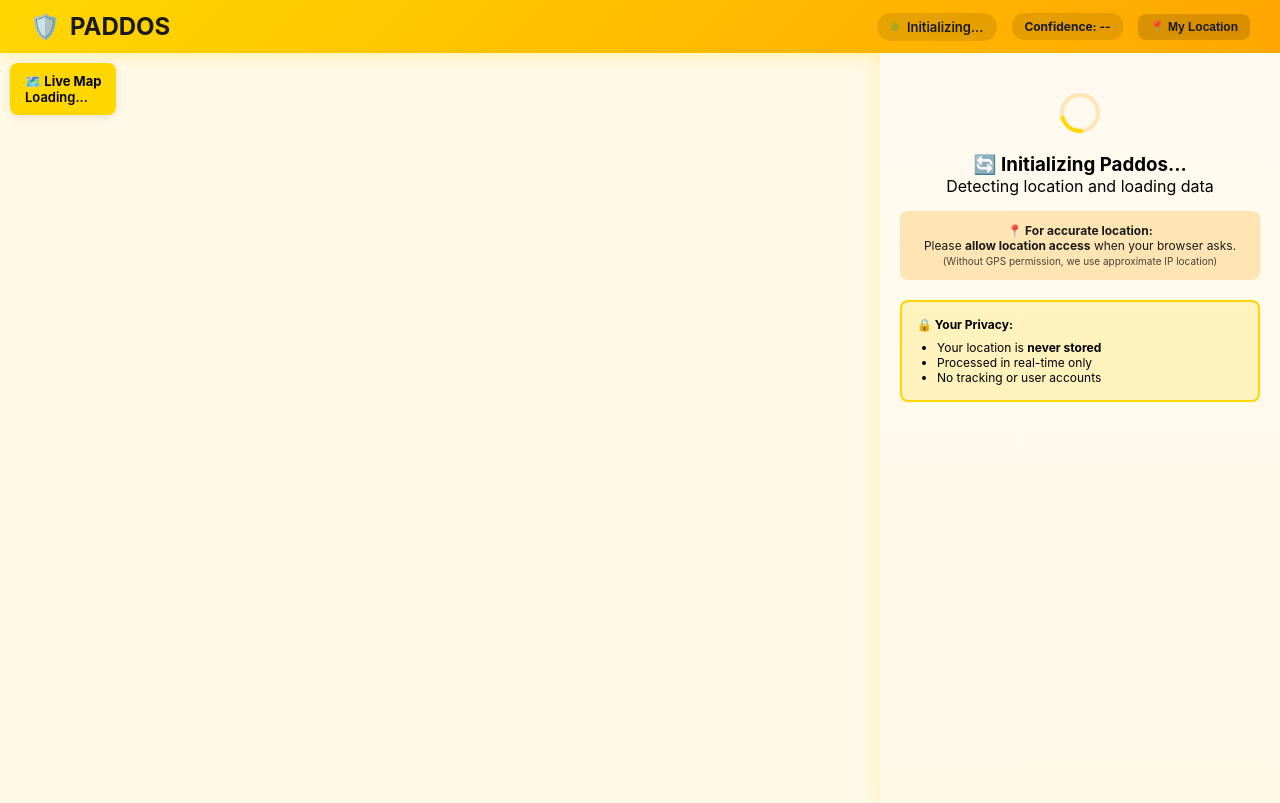
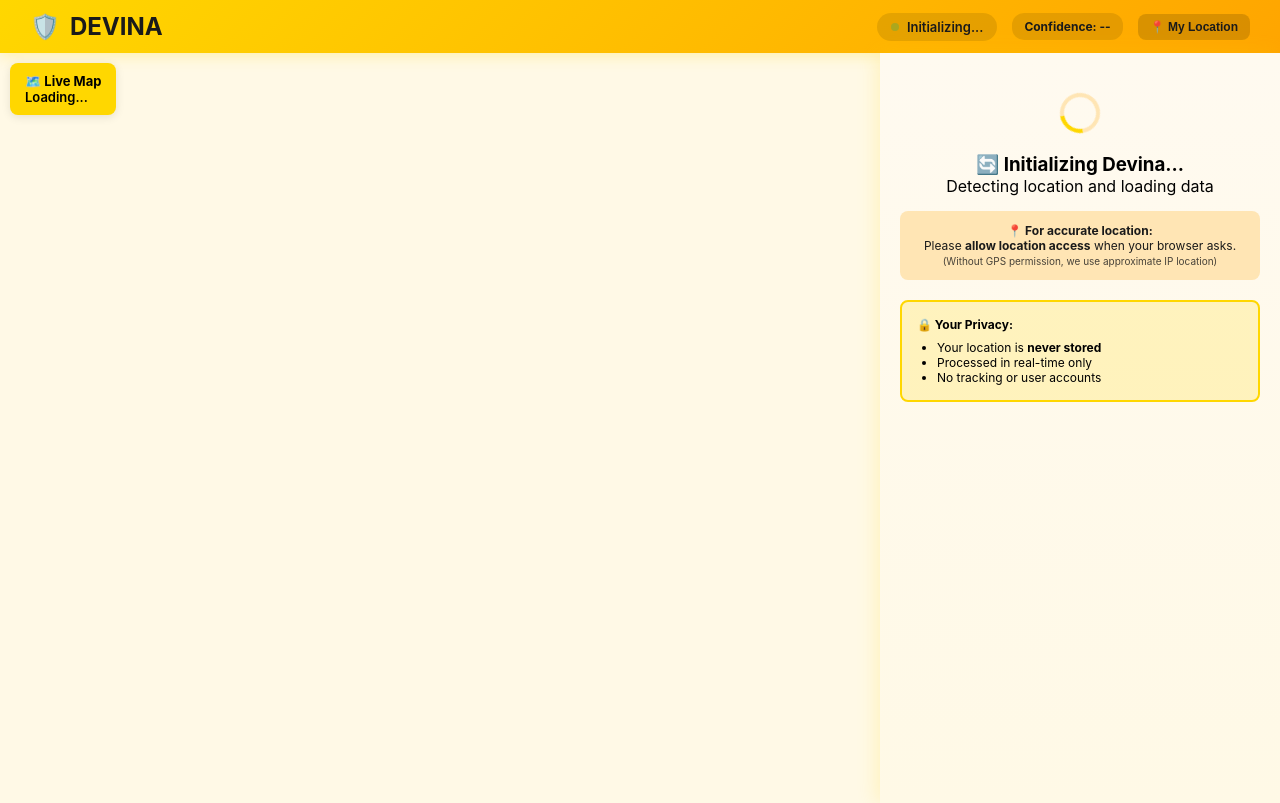
Before and after one commit to Amateuerbeginner/paddos-safety-map, a Flask app: page / in a window 1280 px wide. Run offline with Flask 3, Linux system fonts and the light colour scheme; some libraries are stand-ins or nearby versions.

Commit message:
Update index.html

```diff
--- a/templates/index.html
+++ b/templates/index.html
@@ -3,7 +3,7 @@
 <head>
     <meta charset="UTF-8">
     <meta name="viewport" content="width=device-width, initial-scale=1.0">
-    <title>Paddos - Travel Fearlessly, Explore Freely</title>
+    <title>Devina - Travel Fearlessly, Explore Freely</title>
 
     <link rel="stylesheet" href="https://unpkg.com/leaflet@1.9.4/dist/leaflet.css"/>
     <script src="https://cdn.socket.io/4.5.4/socket.io.min.js"></script>
@@ -381,7 +381,7 @@
 </head>
 <body>
     <div id="header">
-        <h1><span>🛡️</span><span>PADDOS</span></h1>
+        <h1><span>🛡️</span><span>DEVINA</span></h1>
         <div class="header-right">
             <div id="live-indicator">
                 <div class="pulse"></div>
@@ -406,7 +406,7 @@
             <div id="content">
                 <div class="loading-container">
                     <div class="spinner"></div>
-                    <h3>🔄 Initializing Paddos...</h3>
+                    <h3>🔄 Initializing Devina...</h3>
                     <p>Detecting location and loading data</p>
 
                     <div style="margin-top: 15px; padding: 12px; background: #FFE5B4; border-radius: 8px; font-size: 12px; color: #1a1a1a;">
@@ -438,7 +438,7 @@
         function initMap(lat, lon) {
             map = L.map('map').setView([lat, lon], 14);
             L.tileLayer('https://{s}.tile.openstreetmap.org/{z}/{x}/{y}.png', {
-                attribution: '© OpenStreetMap | Paddos',
+                attribution: '© OpenStreetMap | Devina',
                 maxZoom: 19
             }).addTo(map);
 
```
